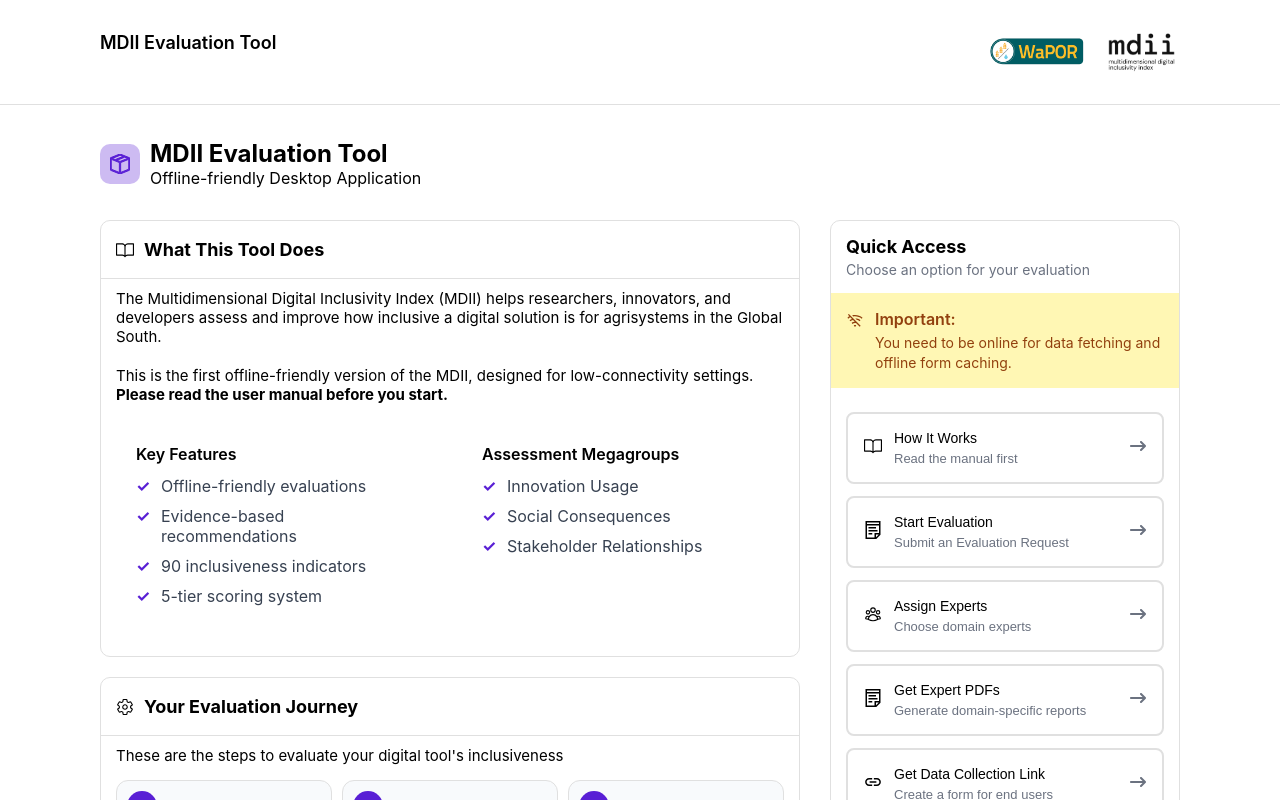
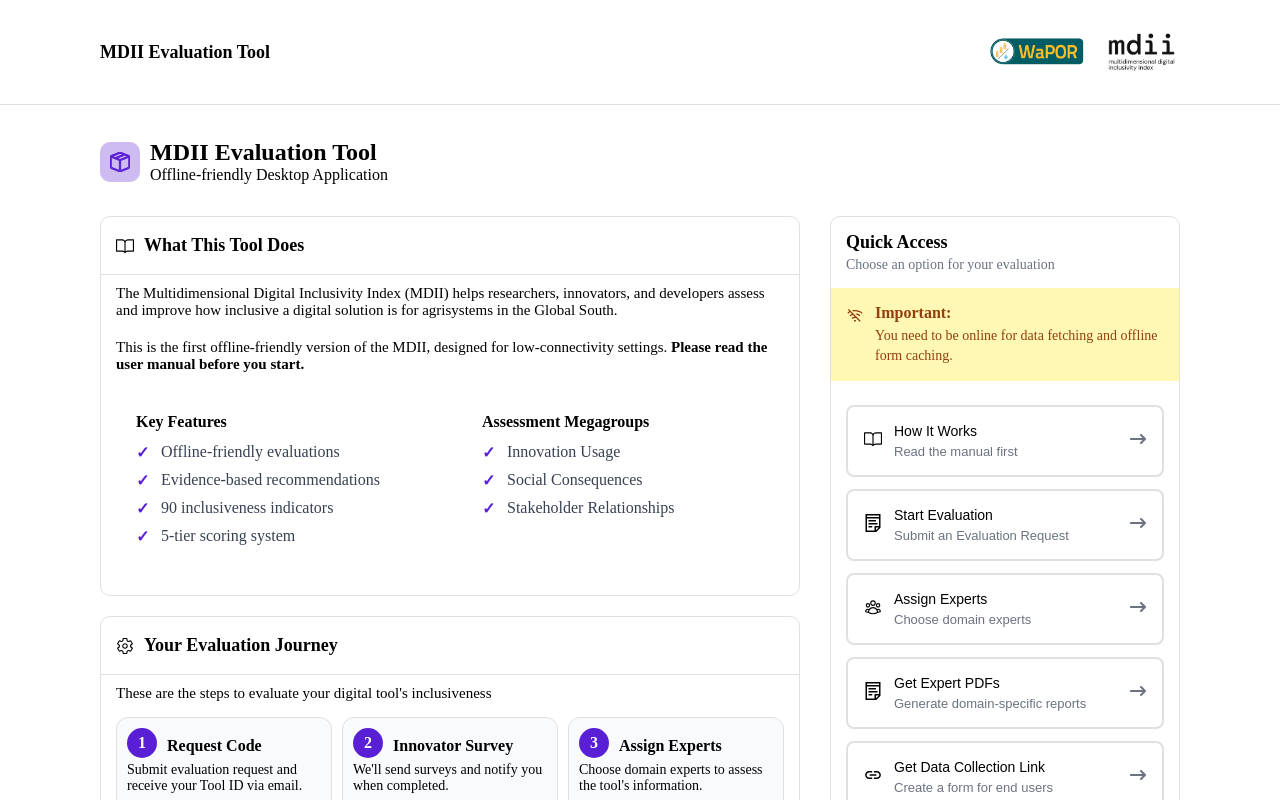
Before and after one commit to saliha-ziyard/mdii-offline-desktop-app, a React app: page / in a window 1280 px wide. Shown: the top 800 px of the page. Built offline with nearby package versions, Linux system fonts and the light colour scheme.

Commit message:
header modifications

```diff
--- a/public/styles.css
+++ b/public/styles.css
@@ -1,3 +1,5 @@
+/* @import url('https://fonts.googleapis.com/css2?family=DM+Mono:ital,wght@0,300;0,400;0,500;1,300;1,400;1,500&display=swap'); */
+/* @import url('https://fonts.googleapis.com/css2?family=Montserrat:ital,wght@0,100..900;1,100..900&display=swap'); */
 /* Global Styles */
 :root {
   --primary-color: #591fd5; /*#8b5cf6*/
@@ -17,11 +19,11 @@
 * {
   margin: 0;
   padding: 0;
-  box-sizing: border-box;
 }
 
 body {
-  font-family: -apple-system, BlinkMacSystemFont, "Segoe UI", Roboto, sans-serif;
+  /* font-family: "DM Mono", monospace; */
+  /* font-family: "Montserrat", sans-serif; */
   background-color: #fff;
   margin: 0;
   padding: 0;
@@ -54,6 +56,7 @@ body {
   padding-right: 0;
   margin: 0 auto;
   justify-content: space-between;
+  align-items: center;
 }
 .header-title {
   font-size: 18px;
@@ -64,13 +67,11 @@ body {
   align-items: center;
   gap: 1rem;
 }
-
 .logo {
   height: 40px;
   width: auto;
   object-fit: contain;
 }
-
 hr {
   border: none;
   height: 1px;
@@ -854,6 +855,7 @@ hr {
 .innovator-tool-input,
 .innovator-tool-input-display {
   width: 100%;
+  max-width: 1000px;
   padding: 12px;
   border: 1px solid var(--border-colour);
   border-radius: var(--border-radius);
```
